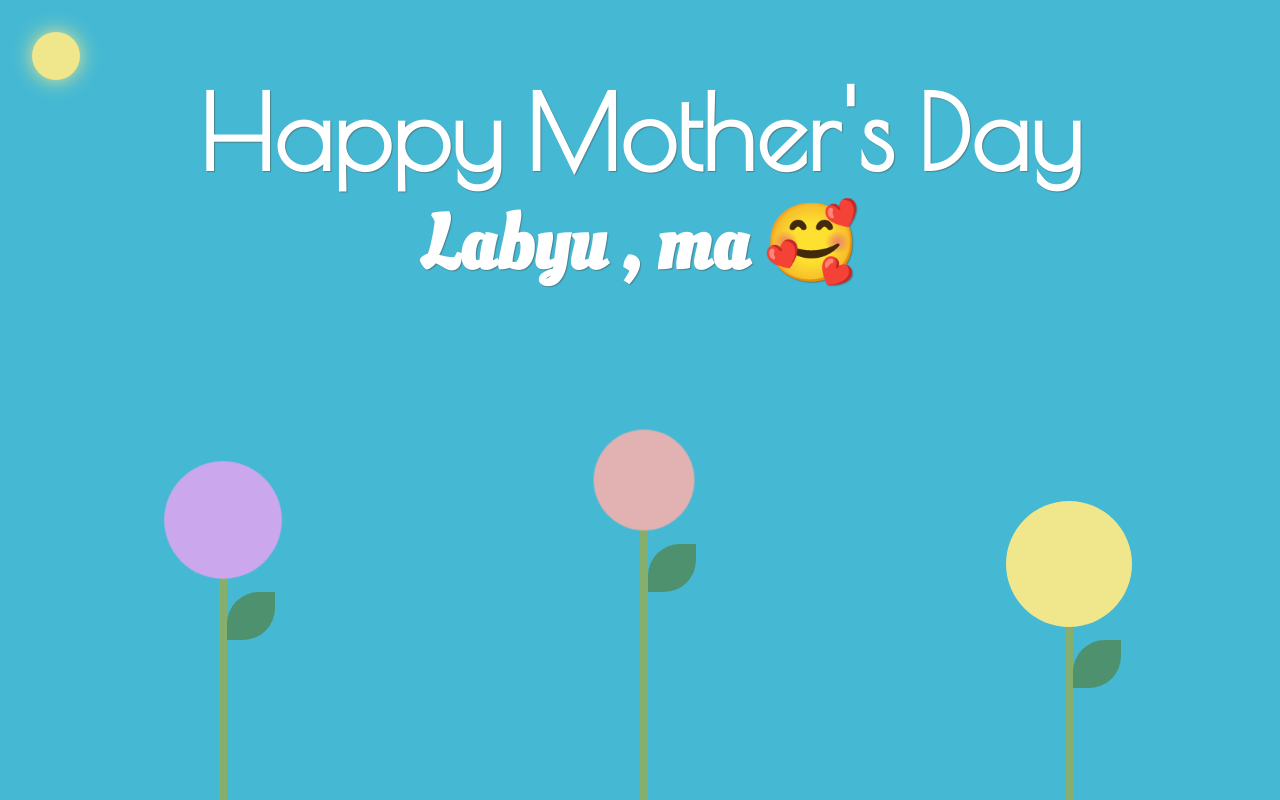
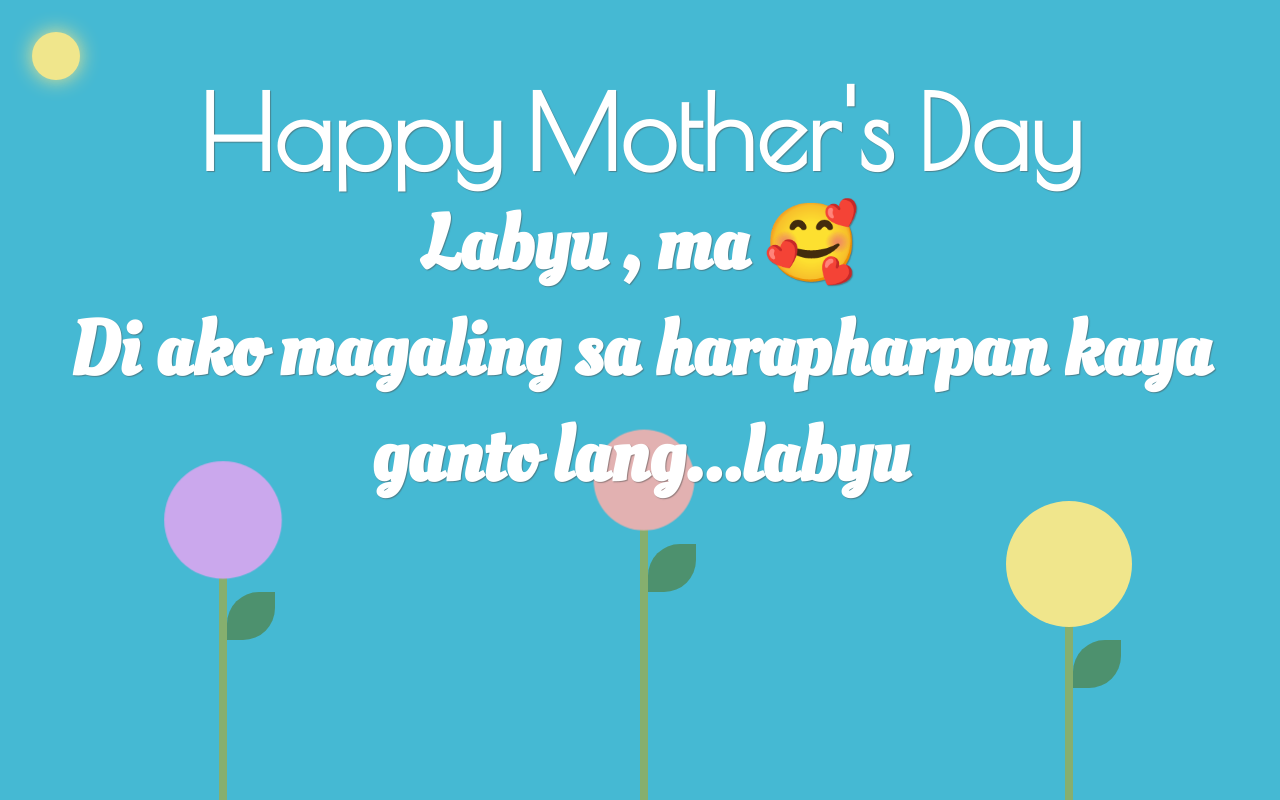
Before and after one commit to AkosiJowy/Mothersday, a plain HTML site: page index.html in a window 1280 px wide. Drawn offline with nearby package versions, Linux system fonts and the light colour scheme.

Commit message:
Update index.html

```diff
--- a/index.html
+++ b/index.html
@@ -15,7 +15,7 @@
     <div class="sun slidein "></div>
     <h1 class="fadein" > Happy Mother's Day  </h1>
     <h2 class="fadin delay-1" > Labyu , ma 🥰  </h2>
-
+    <h3 class="fadin delay-1" > Di ako magaling sa harapharpan kaya ganto lang...labyu  </h2>
     <section class="flowers">
         <div class="flower">
             <div class="flower_head pulse"></div>
```
